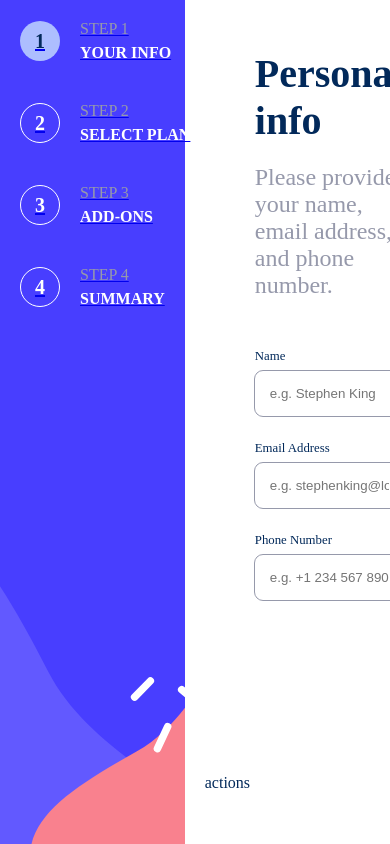
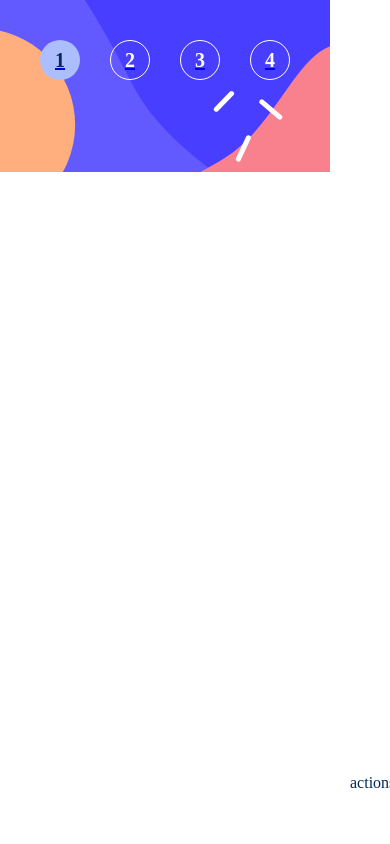
Before and after one commit to darielmedr/multi-step-form, an Angular app: page /personal-info in a window 390 px wide. Built offline with nearby package versions, Linux system fonts and the light colour scheme.

Commit message:
feat(stepper): add responsive styles

```diff
--- /dev/null
+++ b/src/app/shared/constants/breakpoints.ts
@@ -0,0 +1,3 @@
+export enum BREAKPOINT {
+  TABLET = '875px',
+}
--- a/src/app/stepper/features/step/step.component.html
+++ b/src/app/stepper/features/step/step.component.html
@@ -5,7 +5,7 @@
   (click)="selected.emit(step.path)"
 >
   <div class="banner">{{ step.step }}</div>
-  <div class="info">
+  <div class="info" *ngIf="showInfo">
     <p class="description">{{ step.description | uppercase }}</p>
     <p class="title">{{ step.title | uppercase }}</p>
   </div>
--- a/src/app/stepper/features/step/step.component.scss
+++ b/src/app/stepper/features/step/step.component.scss
@@ -3,10 +3,11 @@ $bannerSize: 4rem;
 $bannerFontSize: 0.5 * $bannerSize;
 
 .step {
-  width: max(30rem, 100%);
+  width: 100%;
   display: flex;
   align-items: center;
   gap: $gap;
+  padding: 1rem;
 
   &.active > .banner {
     color: var(--color-primary-marine-blue);
--- a/src/app/stepper/features/step/step.component.ts
+++ b/src/app/stepper/features/step/step.component.ts
@@ -20,6 +20,7 @@ export class StepComponent {
     description: '',
     path: '',
   };
+  @Input() showInfo = false;
 
   @Output() selected: EventEmitter<string> = new EventEmitter();
 }
--- a/src/app/stepper/stepper.component.html
+++ b/src/app/stepper/stepper.component.html
@@ -1,3 +1,7 @@
 <section class="stepper">
-  <app-step *ngFor="let step of steps$ | async" [step]="step"></app-step>
+  <app-step
+    *ngFor="let step of steps$ | async"
+    [step]="step"
+    [showInfo]="(isMinWidthTablet$ | async) ?? false"
+  ></app-step>
 </section>
--- a/src/app/stepper/stepper.component.scss
+++ b/src/app/stepper/stepper.component.scss
@@ -1,15 +1,21 @@
-$gap: 4rem;
-$padding: 0.5 * $gap;
+$gap: 1rem;
+$padding: 3 * $gap;
 
 .stepper {
-  width: min(100%);
+  width: 100%;
   height: 100%;
-  background-image: url("/assets/images/bg-sidebar-desktop.svg");
+  display: flex;
+  justify-content: center;
+  gap: $gap;
+  background-image: url("/assets/images/bg-sidebar-mobile.svg");
   background-repeat: no-repeat;
-  background-size: cover;
-  background-position: center;
-  display: flex;
-  flex-direction: column;
-  gap: $gap;
   padding: $padding;
+
+  @media screen and (min-width: 875px) {
+    flex-direction: column;
+    justify-content: flex-start;
+    background-image: url("/assets/images/bg-sidebar-desktop.svg");
+    background-size: cover;
+    border-radius: var(--card-border-radius);
+  }
 }
--- a/src/app/stepper/stepper.component.ts
+++ b/src/app/stepper/stepper.component.ts
@@ -1,5 +1,7 @@
+import { BreakpointObserver } from '@angular/cdk/layout';
 import { ChangeDetectionStrategy, Component, OnInit } from '@angular/core';
-import { Observable } from 'rxjs';
+import { map, Observable } from 'rxjs';
+import { BREAKPOINT } from '../shared/constants/breakpoints';
 import { StepperService } from './data-access/stepper.service';
 import { Step } from './models/step.model';
 
@@ -11,10 +13,19 @@ import { Step } from './models/step.model';
 })
 export class StepperComponent implements OnInit {
   public steps$: Observable<Step[]> = new Observable();
+  public isMinWidthTablet$: Observable<boolean> = new Observable();
 
-  constructor(private stepperService: StepperService) {}
+  private readonly tabletBreakpoint = BREAKPOINT.TABLET;
+
+  constructor(
+    private stepperService: StepperService,
+    private breakpointObserver: BreakpointObserver
+  ) {}
 
   ngOnInit(): void {
     this.steps$ = this.stepperService.getSteps();
+    this.isMinWidthTablet$ = this.breakpointObserver
+      .observe([`(min-width: ${this.tabletBreakpoint})`])
+      .pipe(map((state) => state.matches));
   }
 }
--- a/src/app/stepper/stepper.module.ts
+++ b/src/app/stepper/stepper.module.ts
@@ -1,3 +1,4 @@
+import { LayoutModule } from '@angular/cdk/layout';
 import { NgModule } from '@angular/core';
 import { CommonModule } from '@angular/common';
 import { StepperComponent } from './stepper.component';
@@ -6,7 +7,7 @@ import { RouterModule } from '@angular/router';
 
 @NgModule({
   declarations: [StepperComponent, StepComponent],
-  imports: [CommonModule, RouterModule],
+  imports: [CommonModule, RouterModule, LayoutModule],
   exports: [StepperComponent],
 })
 export class StepperModule {}
```
